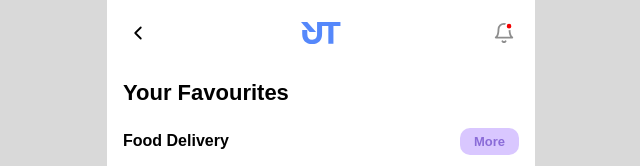
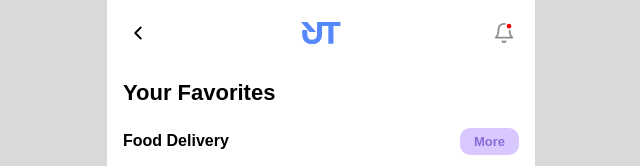
Before and after one commit to VeraI98/utown-vera, a React (Vite) app: page /favorites in a window 1280 px wide. Shown: the top 166 px of the page, without its empty margins (319-959 px from the left). Built offline with nearby package versions, Linux system fonts and the light colour scheme; no server answers.

Commit message:
fix favorit2

```diff
--- a/src/pages/FavoritesPage.tsx
+++ b/src/pages/FavoritesPage.tsx
@@ -8,7 +8,7 @@ import logo from '../assets/icons main pages/logo.svg'
 import longRestaurantImage from '../assets/icons main pages/long restaurant name.svg'
 import profileIcon from '../assets/icons main pages/Profile.svg'
 
-const favouriteRestaurants = [
+const favoriteRestaurants = [
   {
     id: 1,
     title: 'Local Cuisine',
@@ -90,7 +90,7 @@ function FavoritesPage() {
         </header>
 
         <div className="favorites-content">
-          <h1 className="favorites-title">Your Favourites</h1>
+          <h1 className="favorites-title">Your Favorites</h1>
 
           <section className="favorites-food-section">
             <div className="section-header">
@@ -102,7 +102,7 @@ function FavoritesPage() {
             </div>
 
             <div className="restaurant-list">
-              {favouriteRestaurants.map((restaurant) => (
+              {favoriteRestaurants.map((restaurant) => (
                 <Link
                   className="restaurant-card"
                   to={`/restaurants/${restaurant.id}`}
```
